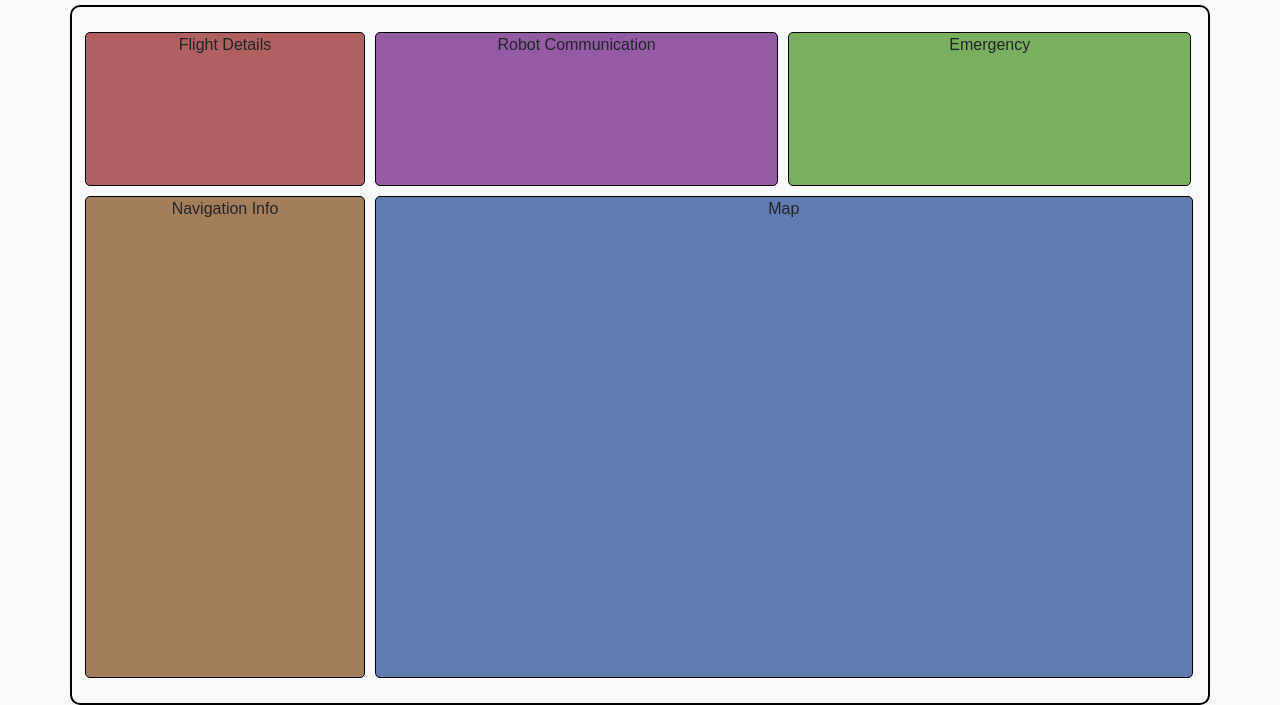
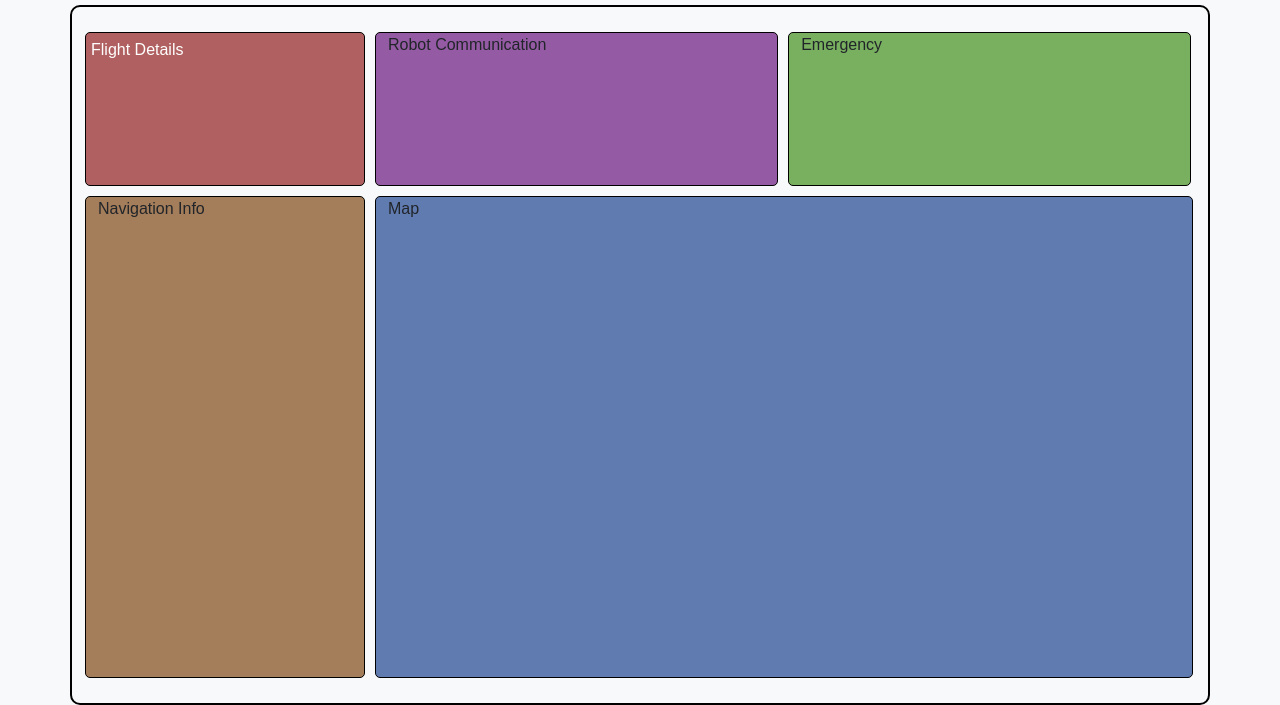
Before and after one commit to maxgibbardd/airport_accesibility_app, a website: page views/index.html in a window 1280 px wide. Shown: the part 99-804 px from the top of the page. Drawn offline with nearby package versions, Linux system fonts and the light colour scheme.

```diff
--- a/public/css/style.css
+++ b/public/css/style.css
@@ -10,7 +10,6 @@
     border-radius: 10px;
     height: 700px;
     padding: 20px;
-    text-align: center;
 }
 
 #top-row {
@@ -24,9 +23,11 @@
 #flight-details {
     width: 25%;
     margin: 5px;
+    padding: 5px;
     border: 1px solid black;
     border-radius: 5px;
     background-color: rgb(176, 96, 96);
+    color: white;
 }
 
 #robot-communication {
```
Also changed, not shown: views/index.html (+29 -0 lines).
